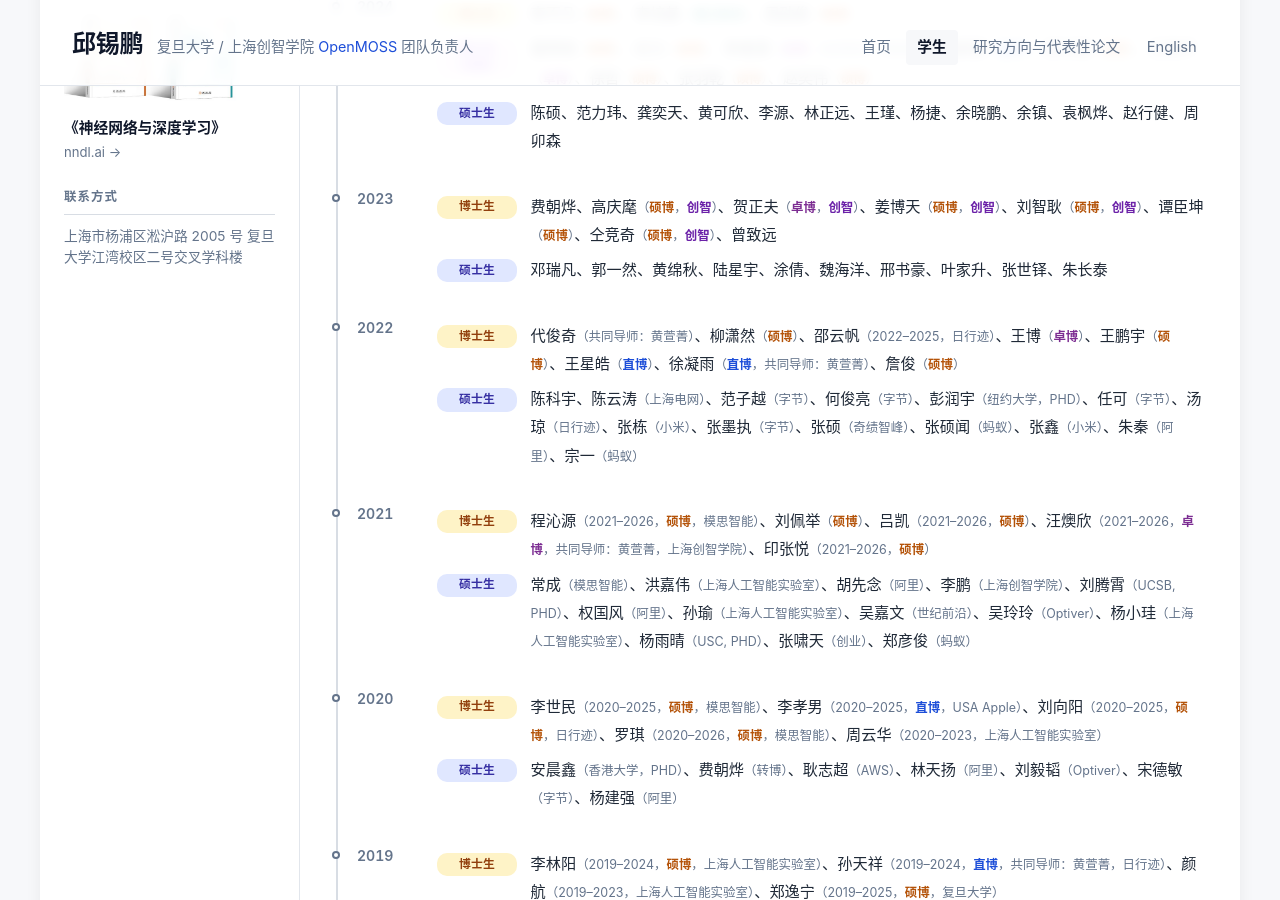
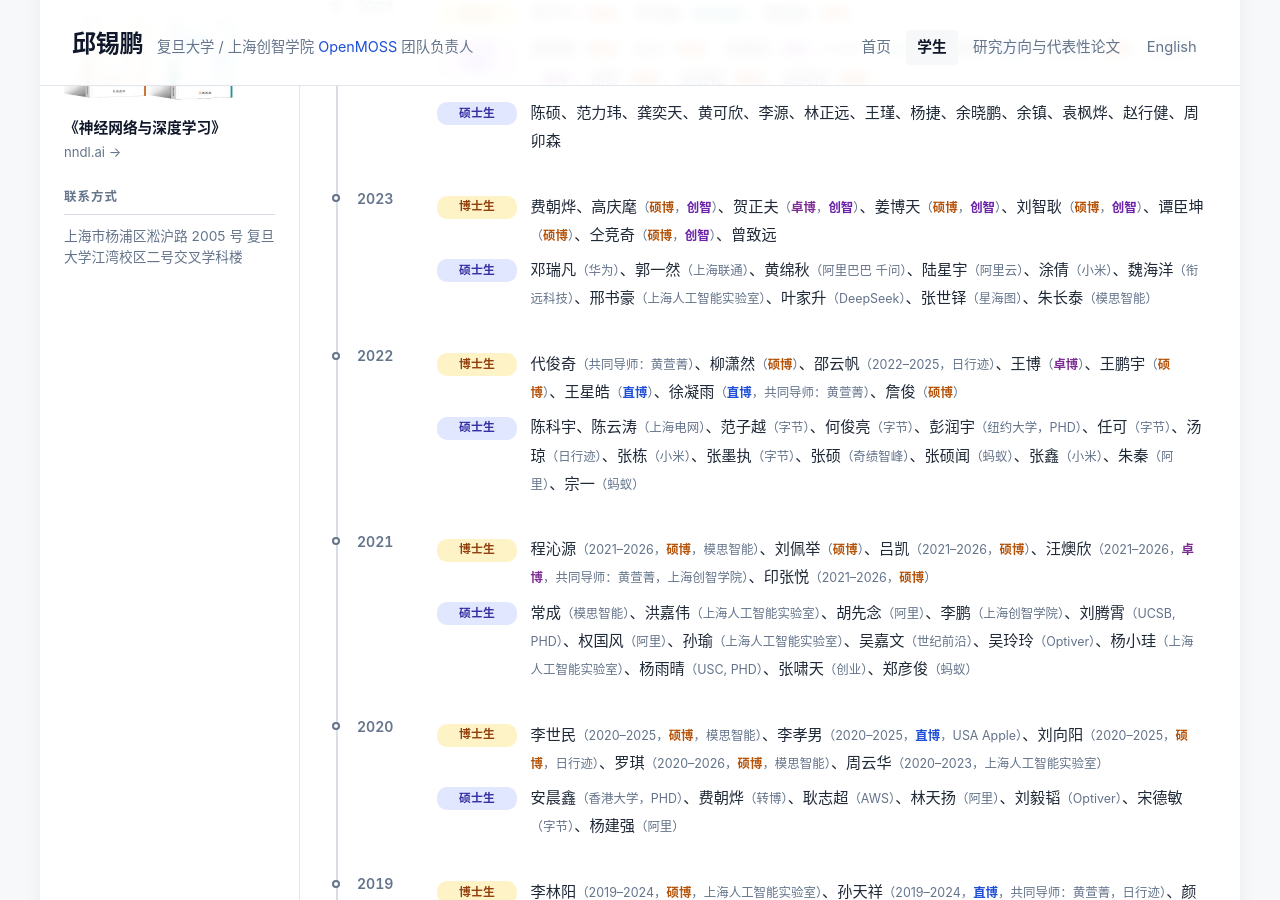
Before and after one commit to xpqiu/xpqiu.github.io, a Jekyll site: the page built from students.html, in a window 1280 px wide and 900 px high, scrolled down 751 px. Built offline with Jekyll 4.4.1, drawn with Linux system fonts in a browser that asks for light colours; some web fonts are replaced.

Commit message:
Update students.html

```diff
--- a/students.html
+++ b/students.html
@@ -74,7 +74,7 @@ permalink: /students.html
     </div>
     <div class="students-group">
       <span class="students-group__label students-group__label--ms">硕士生</span>
-      <p class="students-group__names">邓瑞凡、郭一然、黄绵秋、陆星宇、涂倩、魏海洋、邢书豪、叶家升、张世铎、朱长泰</p>
+      <p class="students-group__names">邓瑞凡（华为）、郭一然（上海联通）、黄绵秋（阿里巴巴 千问）、陆星宇（阿里云）、涂倩（小米）、魏海洋（衔远科技）、邢书豪（上海人工智能实验室）、叶家升（DeepSeek）、张世铎（星海图）、朱长泰（模思智能）</p>
     </div>
   </div>
 </li>
```
